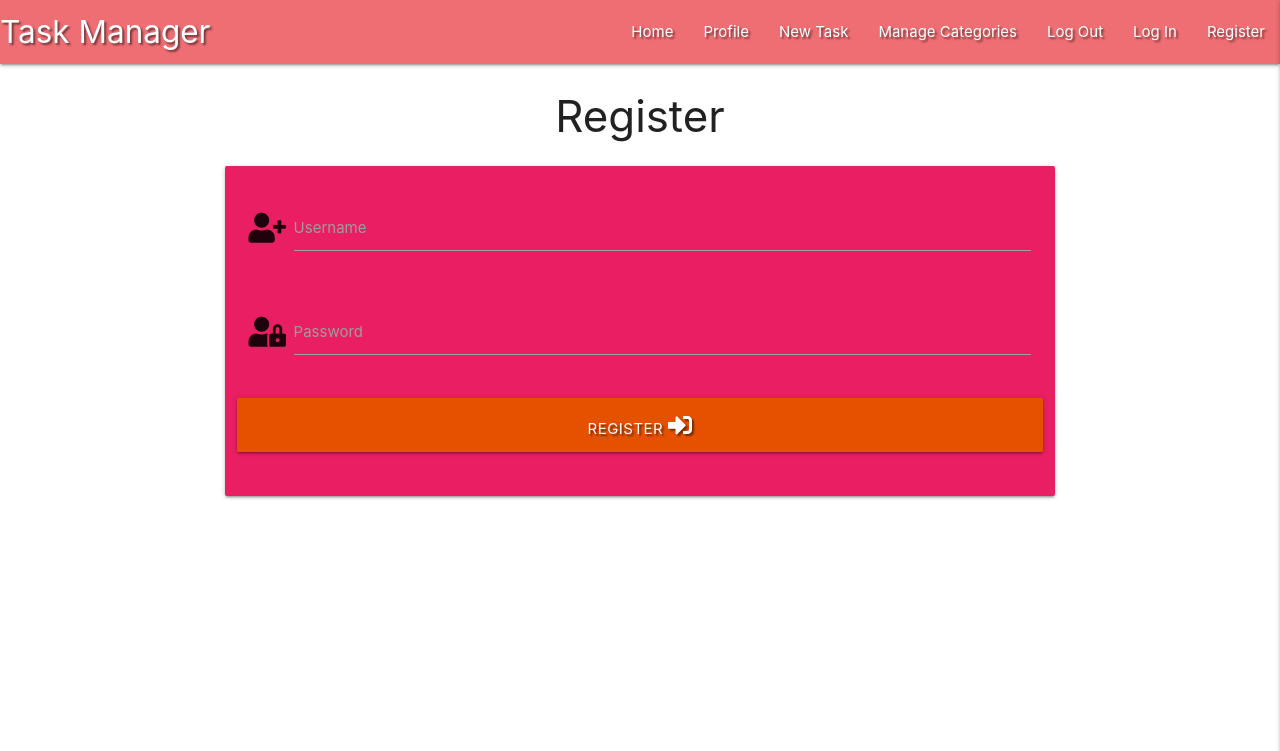
After one commit to tomod24/B2R, a Flask app: page /register in a window 1280 px wide. The commit adds this page. Shown: the top 751 px of the page. Run offline with Flask 2, Linux system fonts and the light colour scheme; some libraries are stand-ins or nearby versions.

Commit message:
Add Register template

```diff
--- a/app.py
+++ b/app.py
@@ -4,6 +4,7 @@ from flask import (
     redirect, request, session, url_for)
 from flask_pymongo import PyMongo
 from bson.objectid import ObjectId
+from werkzeug.security import generate_password_hash, check_password_hash
 if os.path.exists("env.py"):
     import env
 
@@ -24,6 +25,11 @@ def get_tasks():
     return render_template("tasks.html", tasks=tasks)
 
 
+@app.route("/register", methods=["GET", "POST"])
+def register():
+    return render_template("register.html")
+
+
 if __name__ == "__main__":
     app.run(host=os.environ.get("IP"),
             port=int(os.environ.get("PORT")),
--- a/templates/base.html
+++ b/templates/base.html
@@ -14,18 +14,19 @@
 <body>
 
 	<header>
-    <!-- top navbar-->
-        <nav class="nav-extended text-shadow purple darken-2">
+        <!-- top navbar -->
+		<nav class="nav-extended text-shadow light-purple darken-1">
 			<div class="nav-wrapper">
 				<a href="{{ url_for('get_tasks') }}" class="brand-logo">Task Manager</a>
 				<a href="#" data-target="mobile-demo" class="sidenav-trigger right"><i class="fas fa-bars"></i></a>
 				<ul class="right hide-on-med-and-down">
-                <li><a href="#">Home</a></li>
+					<li><a href="{{ url_for('get_tasks') }}">Home</a></li>
 					<li><a href="#">Profile</a></li>
 					<li><a href="#">New Task</a></li>
+					<li><a href="#">Manage Categories</a></li>
 					<li><a href="#">Log Out</a></li>
 					<li><a href="#">Log In</a></li>
-                <li><a href="#">Register</a></li>
+					<li><a href="{{ url_for('register') }}">Register</a></li>
 				</ul>
 			</div>
 		</nav>
@@ -39,7 +40,7 @@
             <li><a href="#">Manage Categories</a></li>
             <li><a href="#">Log Out</a></li>
             <li><a href="#">Log In</a></li>
-            <li><a href="#">Register</a></li>
+            <li><a href="{{ url_for('register') }}">Register</a></li>
 		</ul>
 	</header>
 
--- /dev/null
+++ b/templates/register.html
@@ -0,0 +1,35 @@
+{% extends "base.html" %}
+{% block content %}
+
+    <h3 class="center-align">Register</h3>
+
+    <div class="row">
+        <form class="col s12 m8 offset-m2" method="POST" actuib="{{ url_for('register') }}">
+            <div class="card-panel pink">
+                <!-- username -->
+                <div class="row">
+                    <div class="input-field col s12">
+                        <i class="fas fa-user-plus prefix light-brown-text text-darken-4"></i>
+                        <input id="username" name="username" type="text" class="validate">
+                        <label for="username">Username</label>
+                    </div>
+                </div>
+                <!-- password -->
+                <div class="row">
+                    <div class="input-field col s12">
+                    <i class="fas fa-user-lock prefix light-yellow-text text-darken-4"></i>
+                    <input id="password" name="password" type="password" class="validate">
+                    <label for="password">Password</label>
+                    </div>
+                </div>
+                <!-- register -->
+                <div class="row">
+                    <button type="submit" class="col s12 btn-large orange darken-4 text-shadow">
+                        Register <i class="fas fa-sign-in-alt"></i>
+                    </button>
+                </div>
+            </div>
+        </form>
+    </div>
+
+{% endblock %}
```
Lines whose indentation alone changed are shown as unchanged.
